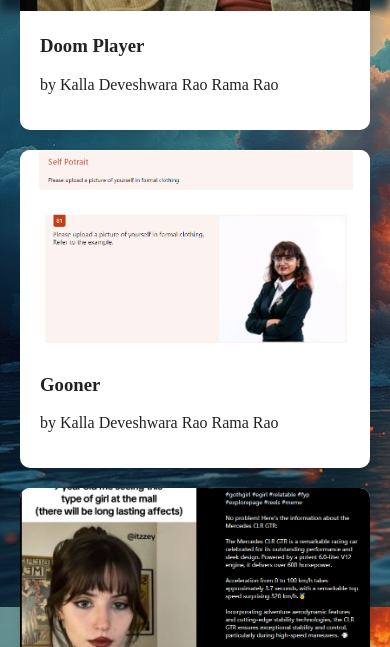
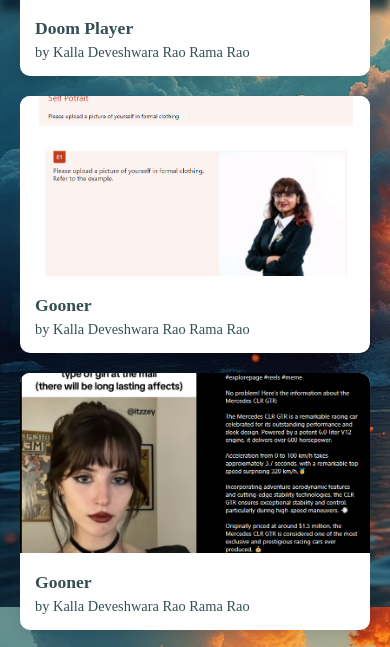
Before and after one commit to Dev235/MMUTalent, a PHP site: page /index.php in a window 390 px wide. Shown: the part 833-1480 px from the top of the page. Run offline with PHP 8.4, Linux system fonts and the light colour scheme; a user stored in the database is signed in; data comes from the database, SQL or seed files in the repository; data that the repository does not hold is empty.

```diff
--- a/addUser.php
+++ b/addUser.php
@@ -69,7 +69,7 @@ if ($_SERVER['REQUEST_METHOD'] === 'POST') {
 
 <body>
     <?php require 'navbar.php'; ?>
-    <div id="main-content" style="padding: 40px;">
+    <div id="main-content" >
         <div class="title-container">
             <h1>Add New User</h1>
         </div>
--- a/index.php
+++ b/index.php
@@ -1,85 +1,154 @@
 <?php
 require 'connection.php';
-$page_title = "Welcome to MMU Got Talent!";
+$page_title = "Welcome to MMU Talent";
 require 'header.php';
 session_start();
 
-// Fetch latest 3 announcements
-$announcements = $conn->query("SELECT * FROM announcements ORDER BY created_at DESC LIMIT 3");
-
-// Fetch 4 random featured talents
-$talents = $conn->query(
+// Fetch 4 random talents to feature on the homepage.
+// We use a JOIN to also get the name of the talent owner.
+$featured_talents = $conn->query(
     "SELECT s.service_id, s.service_title, s.service_image, u.name as user_name
      FROM services s
      JOIN users u ON s.user_id = u.user_id
-     ORDER BY RAND() LIMIT 4"
+     ORDER BY RAND()
+     LIMIT 4"
 );
 ?>
+
 <style>
-    /* Additional styles for the homepage */
-    .hero {
-        background: linear-gradient(rgba(0, 0, 0, 0.5), rgba(0, 0, 0, 0.5)), url('images/background/hero-bg.jpg') no-repeat center center/cover;
+    /* Custom styles for the new homepage layout */
+    .hero-section {
         color: white;
         text-align: center;
-        padding: 100px 20px;
+        padding: 60px 20px;
+        background: rgba(0, 0, 0, 0.3); /* Semi-transparent overlay to make text pop */
     }
-    .hero h1 { font-size: 3em; margin-bottom: 10px; }
-    .hero p { font-size: 1.2em; margin-bottom: 30px; }
-    .section { padding: 50px 20px; }
-    .section-title { text-align: center; margin-bottom: 40px; font-size: 2em; color: var(--color-title); }
-    .grid-container { display: grid; grid-template-columns: repeat(auto-fit, minmax(300px, 1fr)); gap: 20px; max-width: 1200px; margin: 0 auto; }
-    .card { background: #fff; border-radius: 10px; box-shadow: 0 4px 8px rgba(0,0,0,0.1); overflow: hidden; }
-    .card img { width: 100%; height: 200px; object-fit: cover; }
-    .card-content { padding: 20px; }
+    .hero-section h1 {
+        font-size: 3em;
+        margin-bottom: 10px;
+        font-family: 'Bebas Neue', sans-serif;
+    }
+    .hero-section p {
+        font-size: 1.2em;
+        margin-bottom: 30px;
+    }
+    .hero-section .cta-button {
+        background-color: var(--color-primary);
+        color: white;
+        padding: 15px 30px;
+        text-decoration: none;
+        border-radius: 8px;
+        font-weight: bold;
+        transition: background-color 0.3s;
+    }
+    .hero-section .cta-button:hover {
+        background-color: #3b5f58;
+    }
+
+    .featured-section {
+        max-width: 1200px;
+        margin: 40px auto;
+        padding: 0 20px;
+    }
+    .featured-section h2 {
+        text-align: center;
+        font-size: 2.5em;
+        color: var(--color-title);
+        margin-bottom: 30px;
+        background-color: white;
+        padding: 15px;
+        border-radius: 8px;
+        box-shadow: 0 4px 8px rgba(0,0,0,0.1);
+    }
+    .featured-grid {
+        display: flex;
+        flex-wrap: wrap;
+        gap: 20px;
+        justify-content: center;
+    }
+    .featured-card {
+        background-color: white;
+        border-radius: 10px;
+        box-shadow: 0 4px 15px rgba(0,0,0,0.1);
+        overflow: hidden;
+        width: calc(25% - 20px); /* Four items per row, accounting for gap */
+        text-decoration: none;
+        color: var(--color-text);
+        transition: transform 0.3s, box-shadow 0.3s;
+    }
+    .featured-card:hover {
+        transform: translateY(-5px);
+        box-shadow: 0 8px 25px rgba(0,0,0,0.15);
+    }
+    .featured-card img {
+        width: 100%;
+        height: 180px;
+        object-fit: cover;
+    }
+    .featured-card-content {
+        padding: 15px;
+    }
+    .featured-card-content h4 {
+        margin: 0 0 5px 0;
+        font-size: 1.1em;
+    }
+    .featured-card-content p {
+        margin: 0;
+        font-size: 0.9em;
+        color: var(--text-light);
+    }
+
+    /* Responsive adjustments */
+    @media (max-width: 1024px) {
+        .featured-card {
+            width: calc(50% - 20px); /* Two items per row on tablets */
+        }
+    }
+    @media (max-width: 600px) {
+        .featured-card {
+            width: 100%; /* One item per row on mobile */
+        }
+    }
 </style>
+
 <body>
     <?php require 'navbar.php'; ?>
+
     <div id="main-content">
-        <!-- Hero Section -->
-        <div class="hero">
-            <h1>Discover the Talent Within MMU</h1>
-            <p>A platform to showcase, collaborate, and hire the amazing talents of our students.</p>
-            <?php if (!isset($_SESSION['user_id'])): ?>
-                <a href="registration.php" class="form-button" style="width: auto; display: inline-block; padding: 15px 30px; font-size: 1.1em;">Join Now</a>
-            <?php endif; ?>
+        <!-- The main title container can be removed or repurposed if the hero is enough -->
+        <div class="title-container">
+             <h1>MMU Talent</h1>
         </div>
 
-        <!-- Featured Talents Section -->
-        <section class="section">
-            <h2 class="section-title">Featured Talents</h2>
-            <div class="grid-container">
-                <?php while ($talent = $talents->fetch_assoc()): ?>
-                    <div class="card">
-                        <a href="viewTalent.php?id=<?php echo $talent['service_id']; ?>" style="text-decoration: none; color: inherit;">
+        <!-- New Hero Section -->
+        <section class="hero-section">
+            <h1>Discover & Showcase Your Talent</h1>
+            <p>The ultimate platform for MMU students to connect, collaborate, and shine.</p>
+            <a href="registration.php" class="cta-button">Join Now & Get Discovered</a>
+        </section>
+
+        <!-- New Featured Talents Section -->
+        <section class="featured-section">
+            <h2>Featured Talents</h2>
+            <div class="featured-grid">
+                <?php if ($featured_talents->num_rows > 0): ?>
+                    <?php while ($talent = $featured_talents->fetch_assoc()): ?>
+                        <a href="viewTalent.php?id=<?php echo $talent['service_id']; ?>" class="featured-card">
                             <img src="images/uploads/talent_images/<?php echo htmlspecialchars($talent['service_image'] ?? 'service_placeholder.png'); ?>" alt="<?php echo htmlspecialchars($talent['service_title']); ?>">
-                            <div class="card-content">
-                                <h3 style="margin-top: 0;"><?php echo htmlspecialchars($talent['service_title']); ?></h3>
+                            <div class="featured-card-content">
+                                <h4><?php echo htmlspecialchars($talent['service_title']); ?></h4>
                                 <p>by <?php echo htmlspecialchars($talent['user_name']); ?></p>
                             </div>
                         </a>
-                    </div>
-                <?php endwhile; ?>
-            </div>
-        </section>
-
-        <!-- Latest Announcements Section -->
-        <section class="section" style="background-color: #f9f9f9;">
-            <h2 class="section-title">Latest Announcements</h2>
-            <div class="grid-container">
-                <?php while ($announcement = $announcements->fetch_assoc()): ?>
-                    <div class="card">
-                        <div class="card-content">
-                            <h3 style="margin-top: 0;"><?php echo htmlspecialchars($announcement['title']); ?></h3>
-                            <small style="color: #777;">Posted on <?php echo date('F j, Y', strtotime($announcement['created_at'])); ?></small>
-                            <p><?php echo substr(htmlspecialchars($announcement['content']), 0, 100); ?>...</p>
-                            <a href="announcement.php" style="color: var(--color-primary);">Read more</a>
-                        </div>
-                    </div>
-                <?php endwhile; ?>
+                    <?php endwhile; ?>
+                <?php else: ?>
+                    <p>No featured talents available at the moment. Check back soon!</p>
+                <?php endif; ?>
             </div>
         </section>
 
     </div>
+
     <?php require 'footer.php'; ?>
 </body>
 </html>
--- a/manageforum.php
+++ b/manageforum.php
@@ -55,7 +55,7 @@ $topics_result = $conn->query(
                             <td style="padding: 10px;"><?php echo htmlspecialchars($topic['author']); ?></td>
                             <td style="padding: 10px;"><?php echo date('Y-m-d', strtotime($topic['topic_date'])); ?></td>
                             <td style="padding: 10px; text-align: center;">
-                                <a href="../view_topic.php?id=<?php echo $topic['topic_id']; ?>" target="_blank">View Topic</a> |
+                                <a href="view_topic.php?id=<?php echo $topic['topic_id']; ?>" target="_blank">View Topic</a> |
                                 <a href="?action=delete&id=<?php echo $topic['topic_id']; ?>" onclick="return confirm('Are you sure you want to delete this entire topic and all its replies?');" style="color: red;">Delete</a>
                             </td>
                         </tr>
```
Also changed, not shown: editTalent.php (+25 -10 lines), images/uploads/announcements/1750505279_Screenshot_2025-06-16_190259.png (added), images/uploads/talent_images/684f1921d13d4-c7e71bc7-a14b-432e-933d-db5b54984f1b.jpg (deleted), images/uploads/talent_images/684f7b02819c1-Screenshot 2025-01-20 211217.png (deleted).
